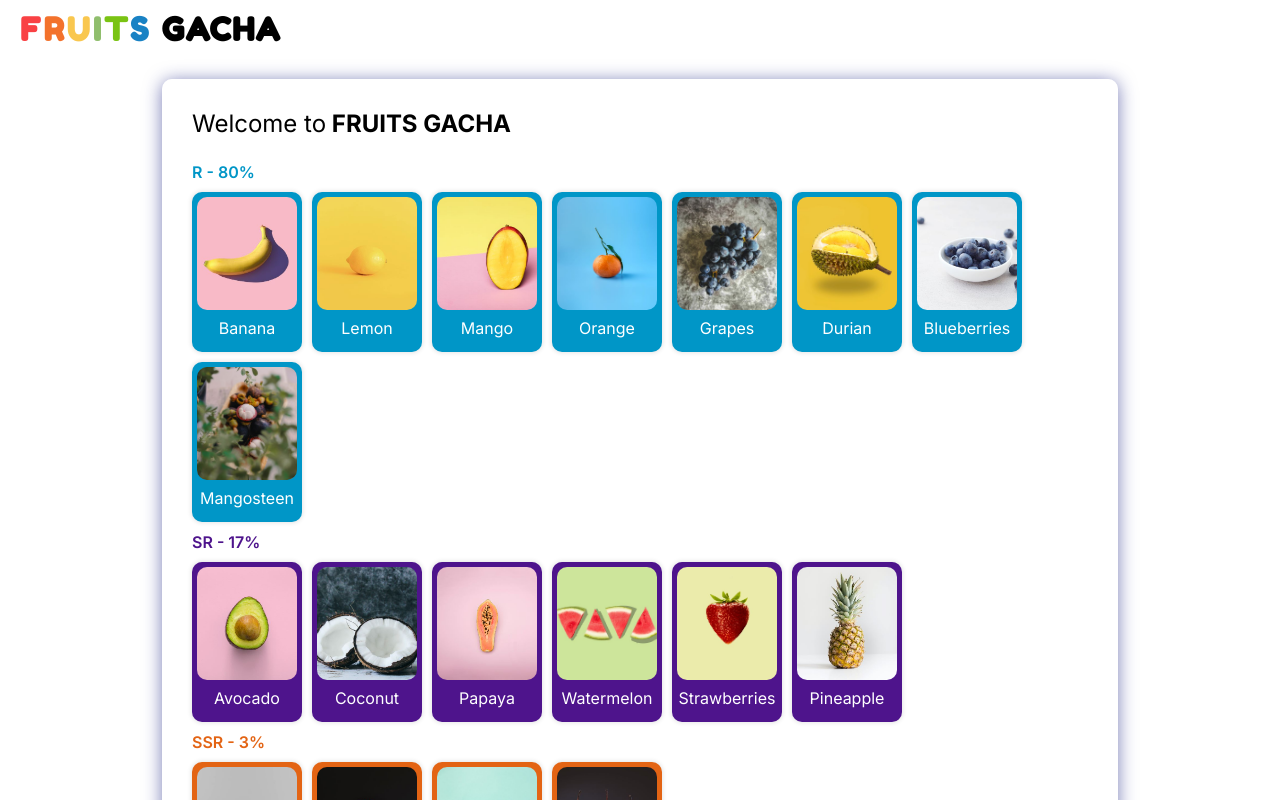
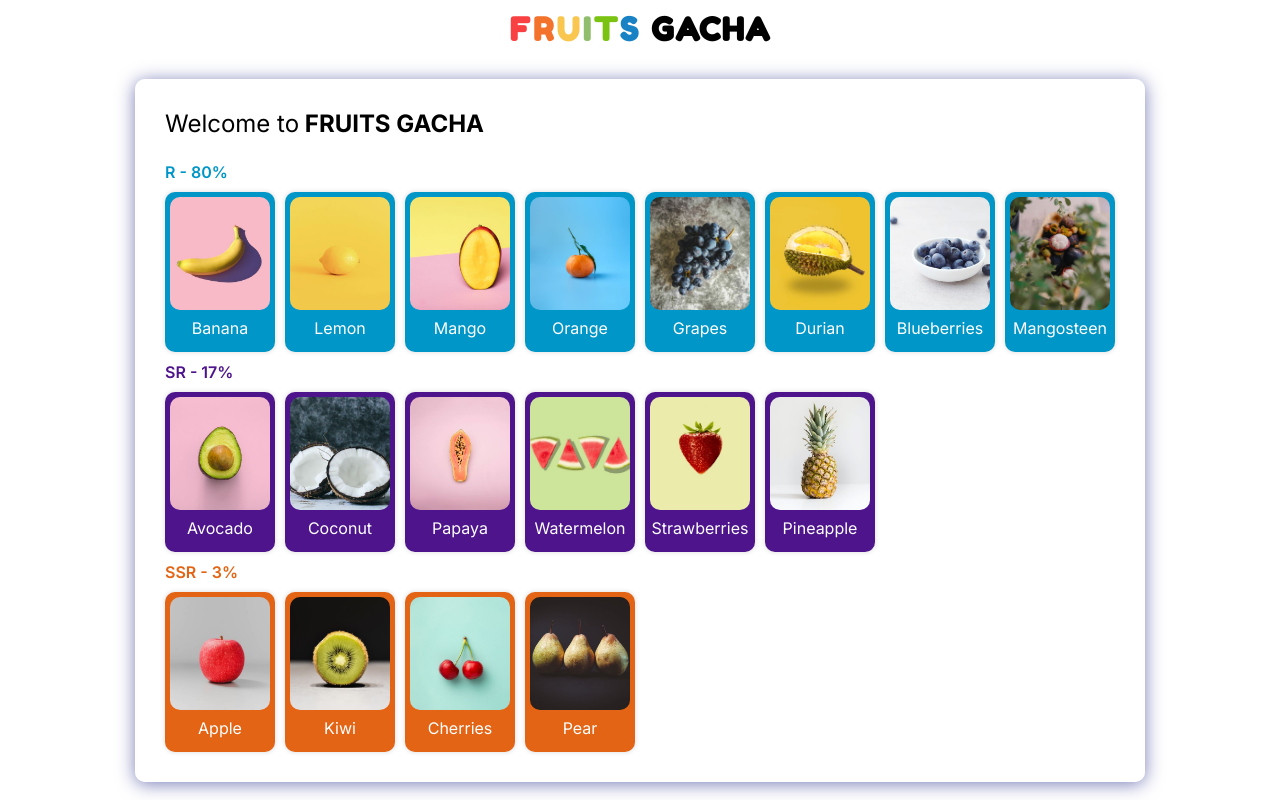
Before and after one commit to hinphansa/fruits-gacha, a React (Create React App) app: page / in a window 1280 px wide. Shown: the top 800 px of the page. Built offline with nearby package versions, Linux system fonts and the light colour scheme.

Commit message:
responsive Banner

```diff
--- a/src/App.jsx
+++ b/src/App.jsx
@@ -24,9 +24,9 @@ const theme = {
   },
   breakpoints: {
     sm: "600px",
-    md: "960px",
-    lg: "1280px",
-    xl: "1920px",
+    md: "768px",
+    lg: "1024px",
+    xl: "1280px",
   },
 };
 
--- a/src/components/Banner.jsx
+++ b/src/components/Banner.jsx
@@ -70,7 +70,7 @@ const BannerContainer = styled.div`
 
 const BannerContent = styled.div`
   min-width: 55%;
-  max-width: 70%;
+  max-width: 75%;
 
   margin: 20px 0;
   padding: 30px 30px;
@@ -109,6 +109,10 @@ const FruitCards = styled.div`
   gap: 10px;
   display: flex;
   flex-wrap: wrap;
+
+  @media only screen and (max-width: ${(props) => props.theme.breakpoints.sm}) {
+    justify-content: center;
+  }
 `;
 
 export { Banner };
--- a/src/components/FruitCard.jsx
+++ b/src/components/FruitCard.jsx
@@ -38,8 +38,6 @@ const CardContainer = styled.div`
   overflow: hidden;
   border-radius: 10px;
   box-sizing: border-box;
-
-  transition: 1.3s all ease;
 
   color: white;
   background-color: ${({ rate, theme }) => {
--- a/src/components/Header.jsx
+++ b/src/components/Header.jsx
@@ -23,6 +23,7 @@ const StyledHeader = styled.div`
 
   display: flex;
   align-items: center;
+  justify-content: center;
 
   a {
     color: black;
@@ -59,10 +60,6 @@ const StyledHeader = styled.div`
       letter-spacing: 1px;
     }
   }
-
-  @media only screen and (max-width: ${(props) => props.theme.breakpoints.sm}) {
-    justify-content: center;
-  }
 `;
 
 export { Header };
```
Also changed, not shown: 1 other file (tests, documents, lock files or other folders).
